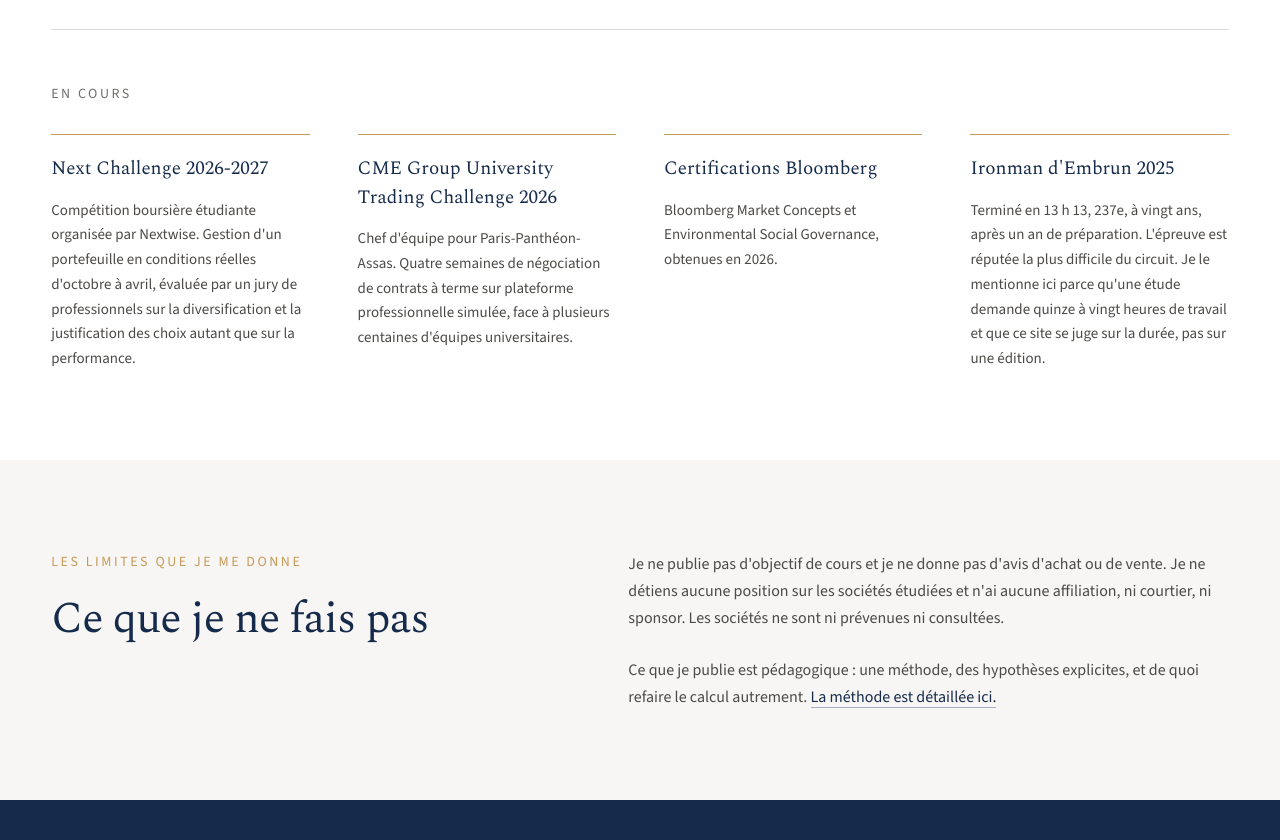
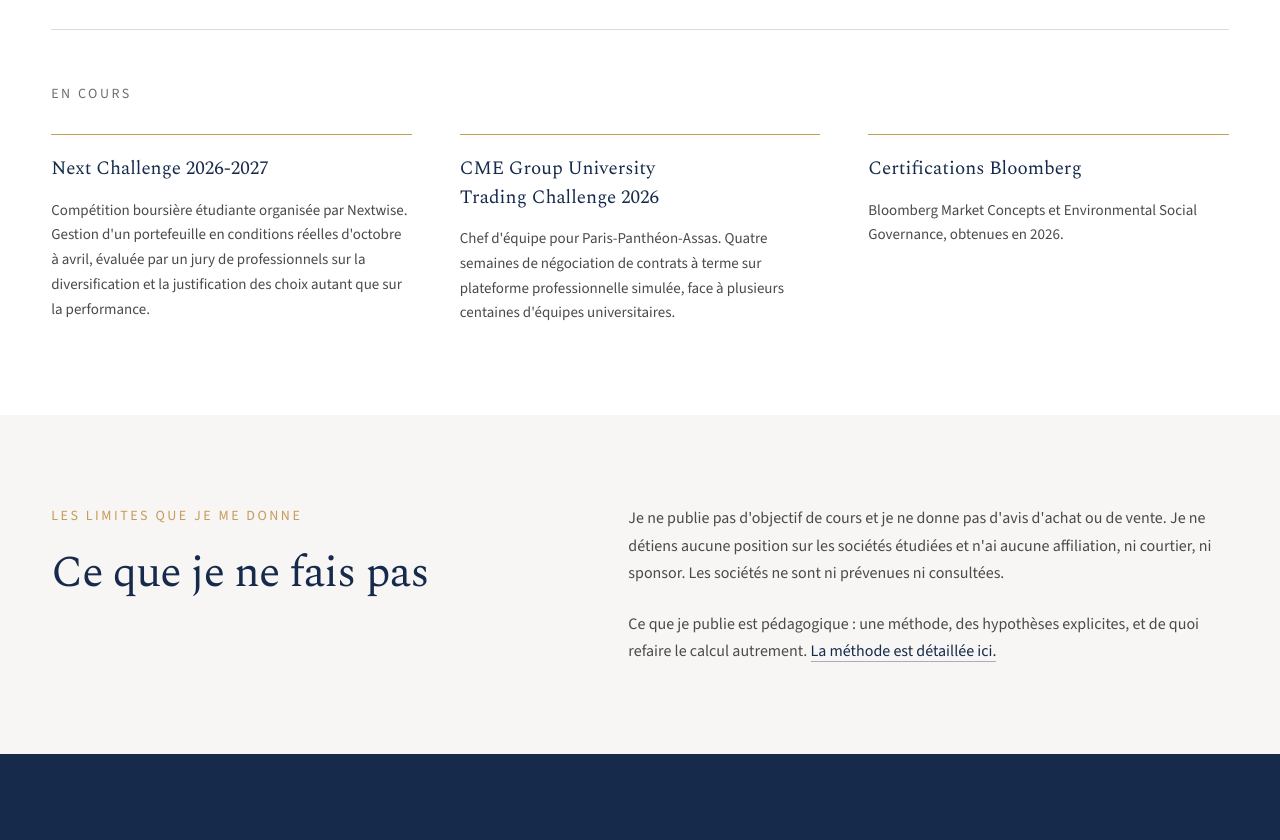
Before and after one commit to guigui123456789/sous-jacent, an Astro site: page /a-propos in a window 1280 px wide. Shown: the part 2785-3625 px from the top of the page. Built offline with nearby package versions, Linux system fonts and the light colour scheme; Astro itself is replaced by a stand-in of ours.

Commit message:
Revert "Ajouter l'Ironman d'Embrun 2025 à la page À propos"
This reverts commit f4dd22b4acd451c12f89238ccceb8d851d62a83f.

```diff
--- a/src/pages/a-propos.astro
+++ b/src/pages/a-propos.astro
@@ -52,11 +52,6 @@
     titre: 'Certifications Bloomberg',
     detail:
       'Bloomberg Market Concepts et Environmental Social Governance, obtenues en 2026.',
-  },
-  {
-    titre: "Ironman d'Embrun 2025",
-    detail:
-      "Terminé en 13 h 13, 237e, à vingt ans, après un an de préparation. L'épreuve est réputée la plus difficile du circuit. Je le mentionne ici parce qu'une étude demande quinze à vingt heures de travail et que ce site se juge sur la durée, pas sur une édition.",
   },
 ];
 ---
```
